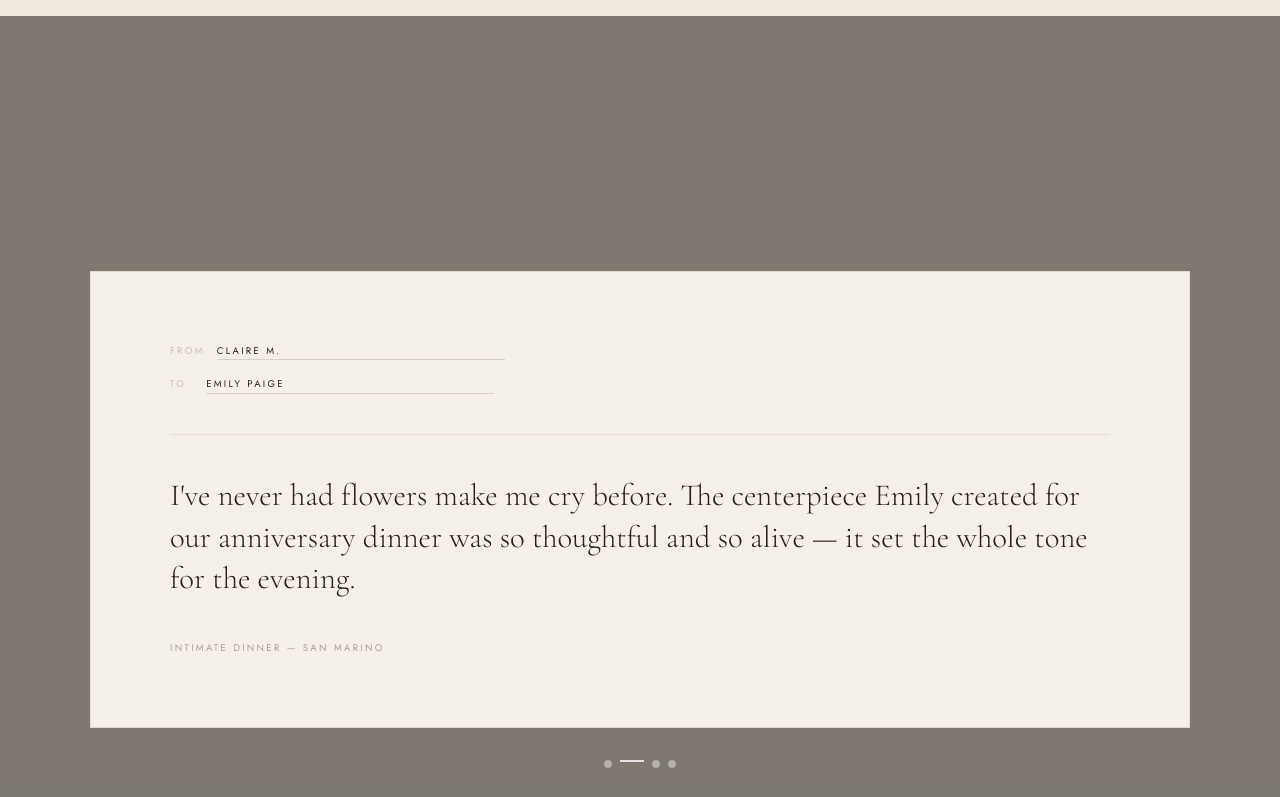
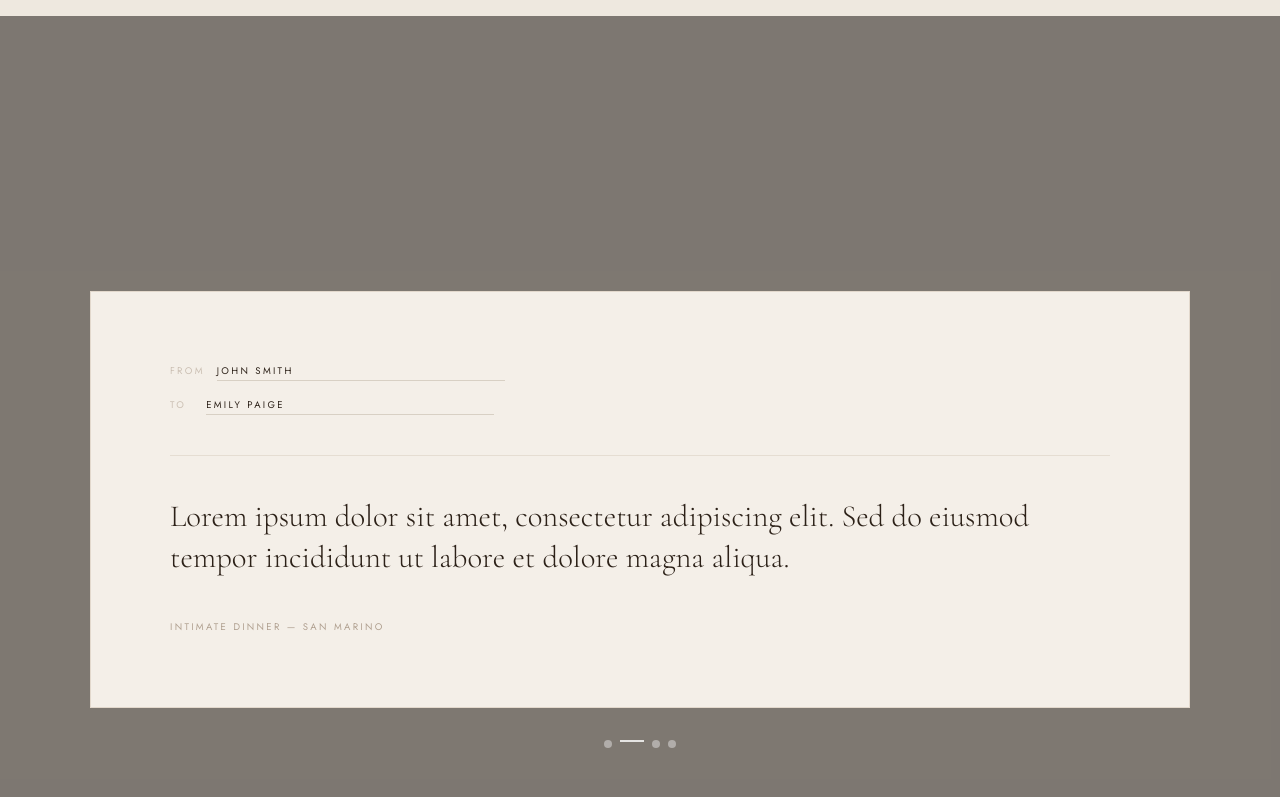
Before and after one commit to milkfish00/EPD, a Next.js app: page /home in a window 1280 px wide. Shown: the part 3833-4630 px from the top of the page. Built offline with nearby package versions, Linux system fonts and the light colour scheme.

Commit message:
testimonials

```diff
--- a/app/home/page.tsx
+++ b/app/home/page.tsx
@@ -287,24 +287,24 @@
 // ─── Testimonials data ────────────────────────────────────────────────────────
 const TESTIMONIALS = [
   {
-    from: "Sarah & James",
+    from: "Jane Doe",
     event: "Wedding — Pasadena, CA",
-    body: "Working with Emily Paige was the easiest decision we made for our wedding. Every arrangement felt like it had been pulled straight from a dream. Guests still ask us who did the flowers.",
+    body: "Lorem ipsum dolor sit amet, consectetur adipiscing elit. Sed do eiusmod tempor incididunt ut labore et dolore magna aliqua.",
   },
   {
-    from: "Claire M.",
+    from: "John Smith",
     event: "Intimate Dinner — San Marino",
-    body: "I've never had flowers make me cry before. The centerpiece Emily created for our anniversary dinner was so thoughtful and so alive — it set the whole tone for the evening.",
+    body: "Lorem ipsum dolor sit amet, consectetur adipiscing elit. Sed do eiusmod tempor incididunt ut labore et dolore magna aliqua.",
   },
   {
-    from: "The Hernandez Family",
-    event: "Rehearsal Dinner — Arcadia",
-    body: "From the first call to the last petal, everything was seamless. Emily listened to exactly what we wanted and delivered something even more beautiful than we imagined.",
+    from: "Jane Doe",
+    event: "Wedding — Pasadena, CA",
+    body: "Lorem ipsum dolor sit amet, consectetur adipiscing elit. Sed do eiusmod tempor incididunt ut labore et dolore magna aliqua.",
   },
   {
-    from: "Natalie & Priya",
-    event: "Engagement Party — Monrovia",
-    body: "Our guests thought we'd hired a team of ten. Emily did it all with such grace and care — the florals were extraordinary and the process was completely stress-free.",
+    from: "John Smith",
+    event: "Intimate Dinner — San Marino",
+    body: "Lorem ipsum dolor sit amet, consectetur adipiscing elit. Sed do eiusmod tempor incididunt ut labore et dolore magna aliqua.",
   },
 ];
 
@@ -804,7 +804,7 @@
               transition={{ duration: 1 }}
               className="w-full h-[520px] md:h-[820px] overflow-hidden">
               <img
-                src="/images/emily.png"
+                src="/images/EMILY.png"
                 alt=""
                 className="w-full h-full object-cover"
               />
```
